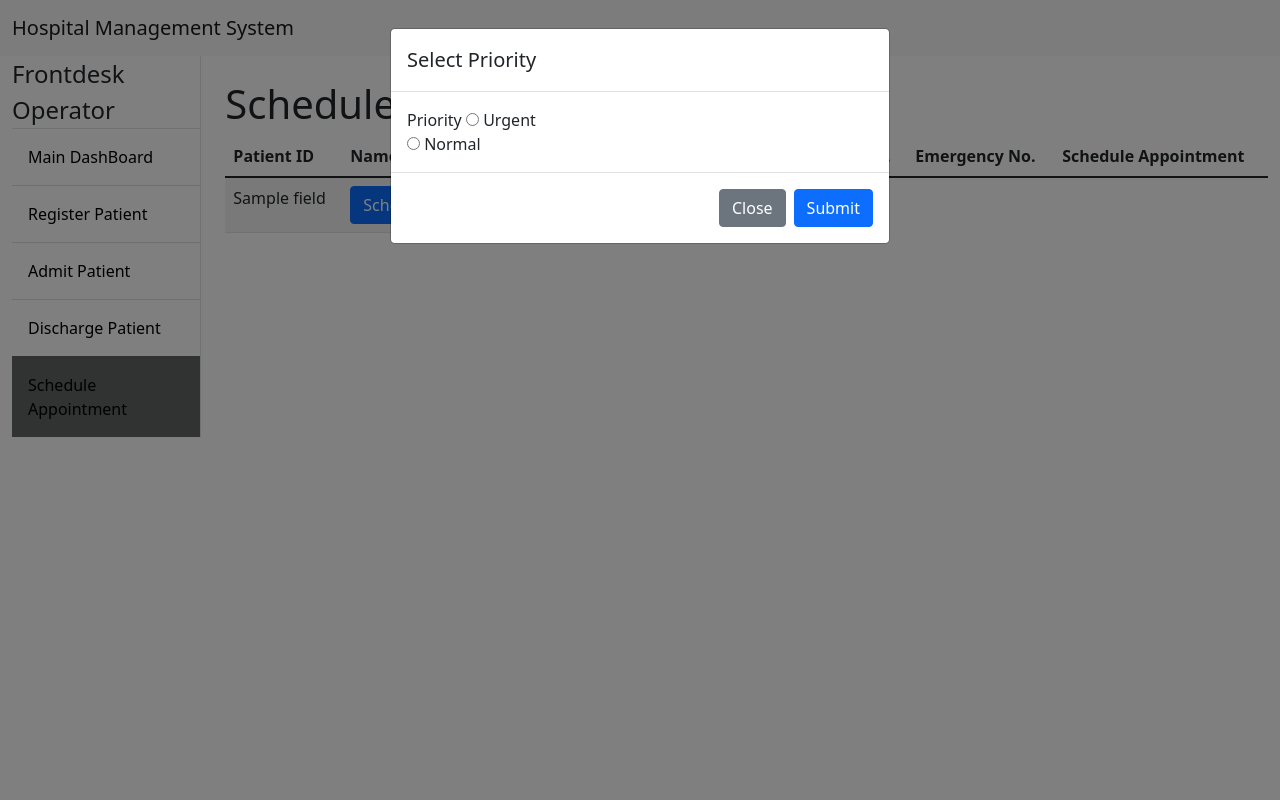
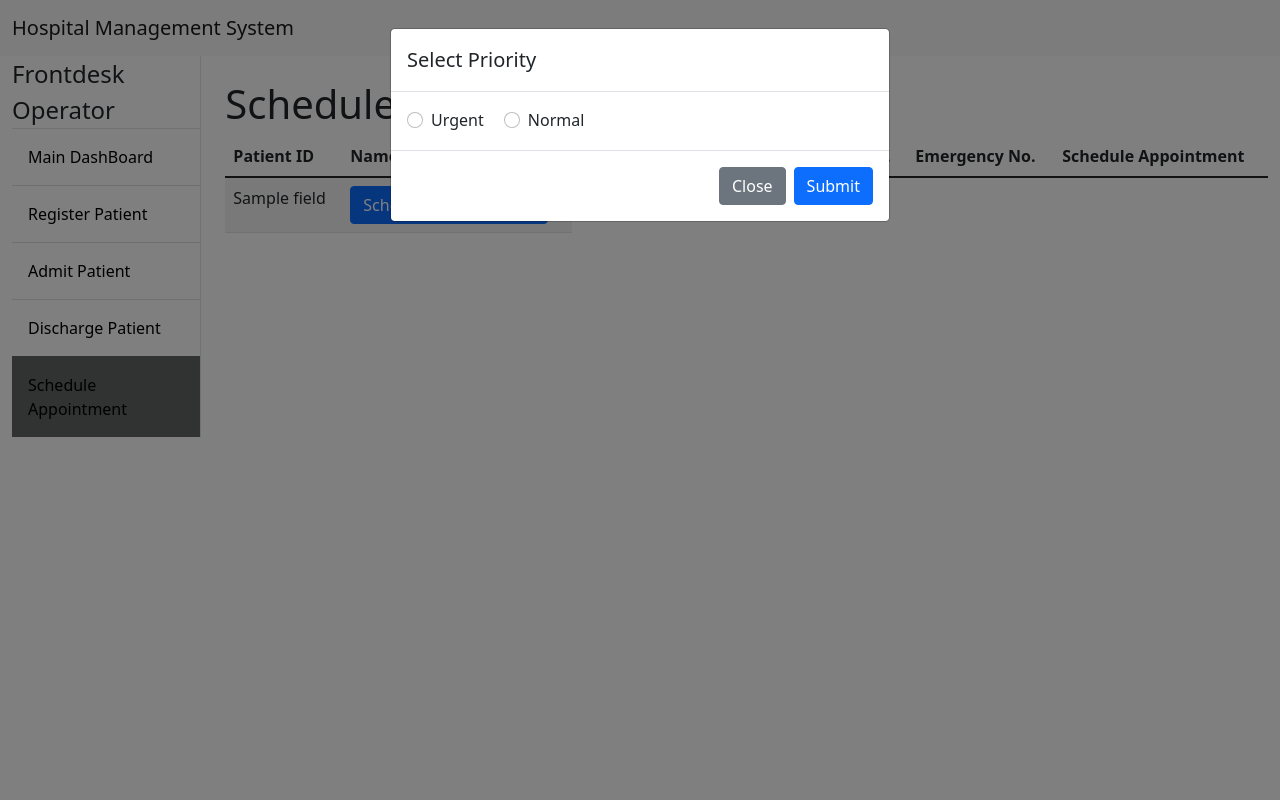
Before and after one commit to rv4102/dbms-lab, a Flask app: template A4/HMS/templates/frontdesk_appointment_schedule.html in a window 1280 px wide, after a click on "Schedule Appointment". Run offline with Flask 2, Linux system fonts and the light colour scheme; the template is opened without the code that fills it: most values are stand-ins (such as "Sample title", 1, 10 or a date in 2020); some libraries are stand-ins or nearby versions.

Commit message:
priority fix

```diff
--- a/A4/HMS/routes.py
+++ b/A4/HMS/routes.py
@@ -187,7 +187,7 @@
                             flash(f'Appointment scheduled for patient {patient_id} at {start} with doctor {doc[1]}', 'success')
                             return redirect(url_for('routes.frontdesk_appointment_schedule'))
 
-                flash(f'No doctors available', 'danger')
+                flash(f'No doctors available on urgent priority', 'danger')
                 return redirect(url_for('routes.frontdesk_appointment_schedule'))
 
             # flash(f'Appointment scheduled for patient {patient_id}', 'success')
--- a/A4/HMS/templates/frontdesk_appointment_schedule.html
+++ b/A4/HMS/templates/frontdesk_appointment_schedule.html
@@ -19,17 +19,30 @@
             </div>
             <form action="/frontdesk/appointment_schedule/{{ patient[0] }}" method="post">
                 <div class="form-group modal-body">
-                    <label for="priority">Priority</label>
                     <!-- <input type="date" class="form-control" id="date" name="date" required> -->
-                    <input type="radio" id="urgent" name="priority" value="Urgent">
-                    <label for="urgent">Urgent</label><br>
-                    <input type="radio" id="normal" name="priority" value="Normal">
-                    <label for="normal">Normal</label><br>
+                    <!-- <div class="col">
+                        <input type="radio" id="urgent" name="priority" value="Urgent">
+                        <label for="urgent">Urgent</label><br>
+                    </div>
+                    <div class="col">
+                        <input type="radio" id="normal" name="priority" value="Normal">
+                        <label for="normal">Normal</label><br>
+                    </div> -->
+                    <div class="form-check form-check-inline">
+                        <input class="form-check-input" type="radio" name="priority" id="urgent" value="Urgent">
+                        <label class="form-check-label" for="urgent">Urgent</label>
+                      </div>
+                      <div class="form-check form-check-inline">
+                        <input class="form-check-input" type="radio" name="priority" id="normal" value="Normal">
+                        <label class="form-check-label" for="normal">Normal</label>
+                      </div>
                 </div>
                 <div class="modal-footer">
                     <button type="button" class="btn btn-secondary" data-bs-dismiss="modal">Close</button>
                     <button type="submit" class="btn btn-primary">Submit</button>
                 </div>
+
+
             </form>
         </div>
         </div>
```
